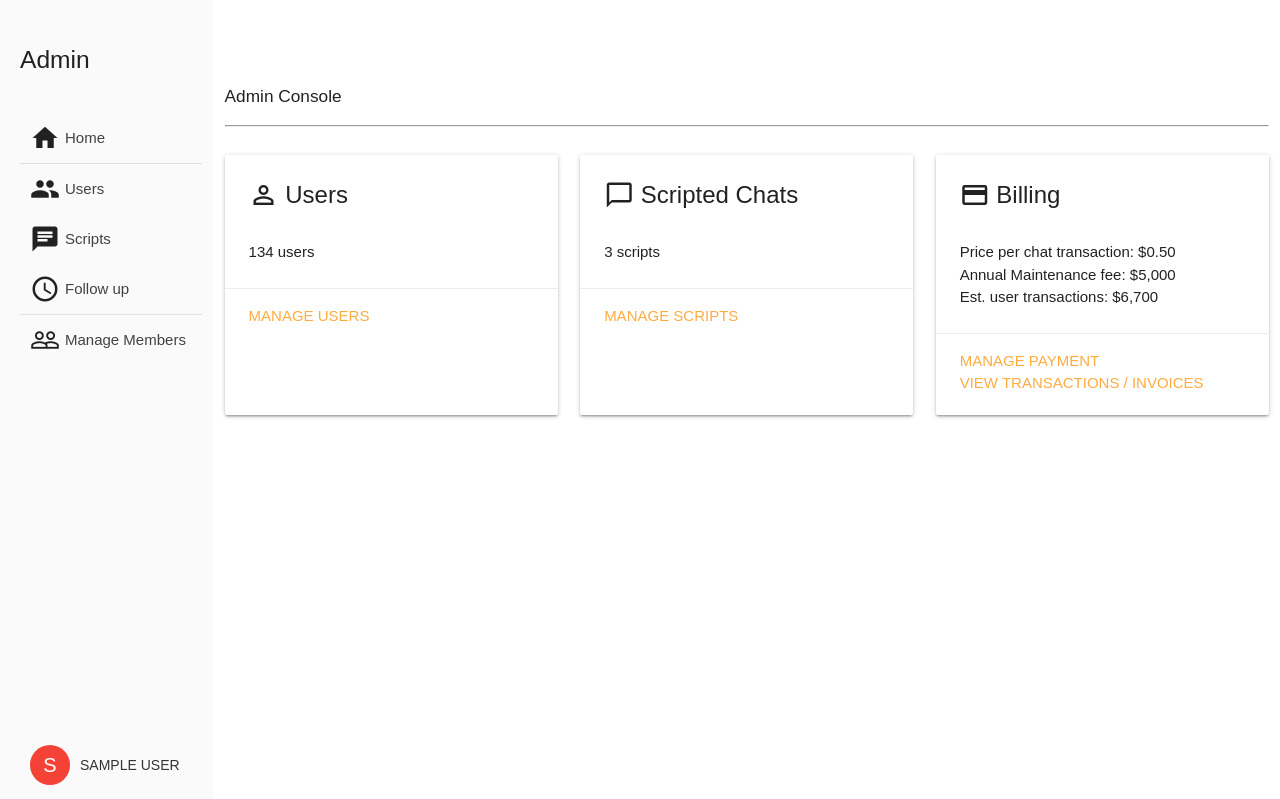
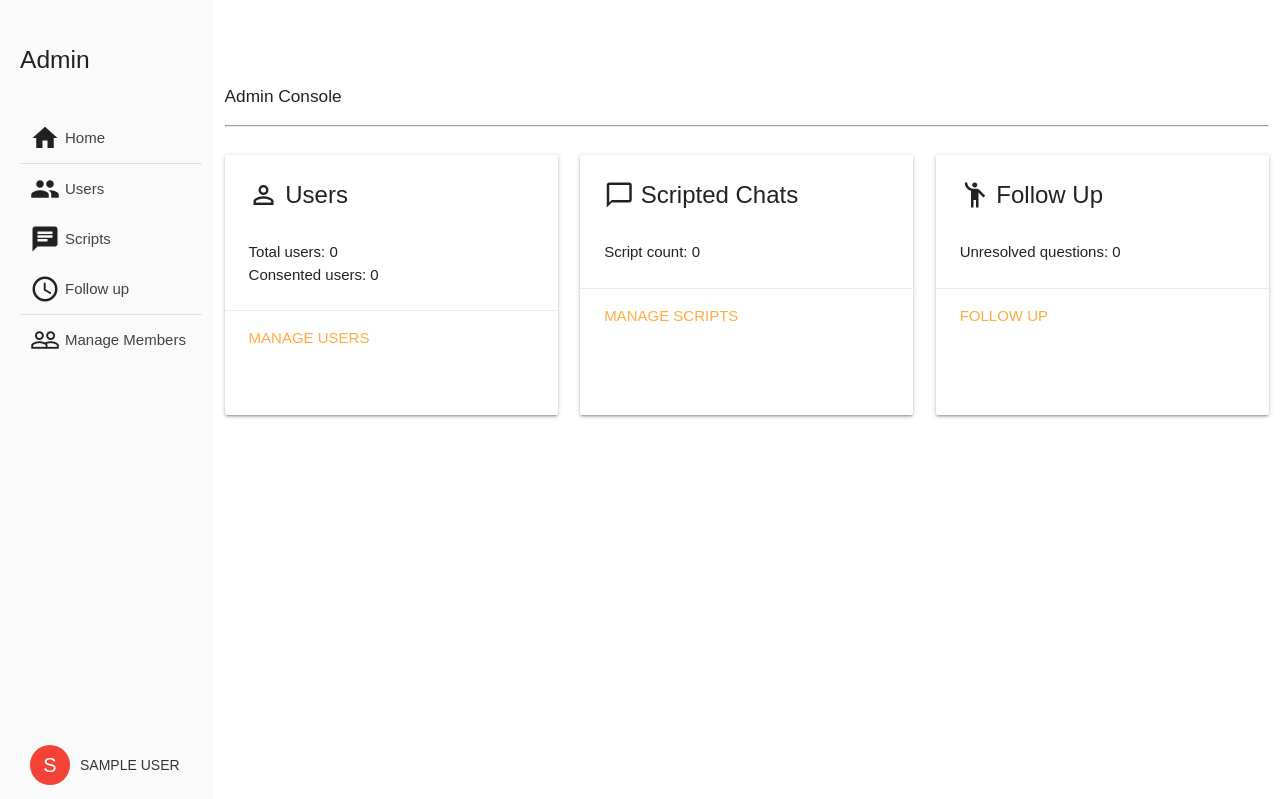
Before and after one commit to UCI-ICTS/mia, a Flask app: page /admin/ in a window 1280 px wide. Shown: the top 799 px of the page. Run offline with Flask 3, Linux system fonts and the light colour scheme; the visitor is signed in with stand-in values (Sample User, id 1); data that the repository does not hold is empty; some libraries are stand-ins or nearby versions.

Commit message:
made the admin pages more useful

```diff
--- a/app/__init__.py
+++ b/app/__init__.py
@@ -19,8 +19,6 @@ def create_app(config_type='local'):
         app.config.from_object(DevConfig)
     else:
         app.config.from_object(Config)
-
-    host_name = app.config['HOST']  # Access host name anywhere in your application
 
     from app.auth import load_user
 
--- a/app/routes/admin_main.py
+++ b/app/routes/admin_main.py
@@ -1,5 +1,7 @@
 from flask import render_template, Blueprint
 from flask_login import login_required
+from app.models.user import User, UserFollowUp
+from app.models.chat import Chat
 
 admin_bp = Blueprint('admin', __name__)
 
@@ -7,4 +9,11 @@ admin_bp = Blueprint('admin', __name__)
 @admin_bp.route('/', methods=['GET'])
 @login_required
 def admin():
-    return render_template('admin.html')
+    # get various counts
+    data = {
+        'user_followup_count': UserFollowUp.query.filter_by(resolved=False).count(),
+        'user_count': User.query.count(),
+        'user_consent_complete_count': User.query.filter_by(consent_complete=True).count(),
+        'chat_count': Chat.query.count()
+    }
+    return render_template('admin.html', data=data)
--- a/app/templates/admin.html
+++ b/app/templates/admin.html
@@ -14,7 +14,8 @@
                         Users
                     </span>
                     <br>
-                    <p>134 users</p>
+                    <p>Total users: {{ data.user_count }}</p>
+                    <p>Consented users: {{ data.user_consent_complete_count }}</p>
                 </div>
                 <div class="card-action">
                     <a href="/admin/users">Manage users</a>
@@ -31,7 +32,7 @@
                         Scripted Chats
                     </span>
                     <br>
-                    <p>3 scripts</p>
+                    <p>Script count: {{ data.chat_count }}</p>
                 </div>
                 <div class="card-action">
                     <a href="/admin/scripts">Manage Scripts</a>
@@ -44,17 +45,14 @@
             <div class="card">
                 <div class="card-content">
                     <span class="card-title">
-                        <i class="small material-icons">credit_card</i>
-                        Billing
+                        <i class="small material-icons">emoji_people</i>
+                        Follow Up
                     </span>
                     <br>
-                    <p>Price per chat transaction: $0.50</p>
-                    <p>Annual Maintenance fee: $5,000</p>
-                    <p>Est. user transactions: $6,700</p>
+                    <p>Unresolved questions: {{ data.user_followup_count }}</p>
                 </div>
                 <div class="card-action">
-                    <p><a href="#">Manage payment</a></p>
-                    <p><a href="#">View transactions / invoices</a></p>
+                    <p><a href="/admin/follow_up">Follow Up</a></p>
                 </div>
             </div>
         </div>
--- a/app/templates/users.html
+++ b/app/templates/users.html
@@ -116,11 +116,7 @@
             event.preventDefault();
             $.getJSON(this.href, function(data) {
                 let text;
-                if (data.expired == false) {
-                    text = "127.0.0.1:5000/invite/" + data.text;
-                } else {
-                    text = data.text;
-                }
+                text = data.text;
                 $("#generatedURL").text(text);
 
                 // Finally, open the modal
```
Also changed, not shown: app/models/user.py (+6 -6 lines), app/routes/admin_users.py (+4 -4 lines).
